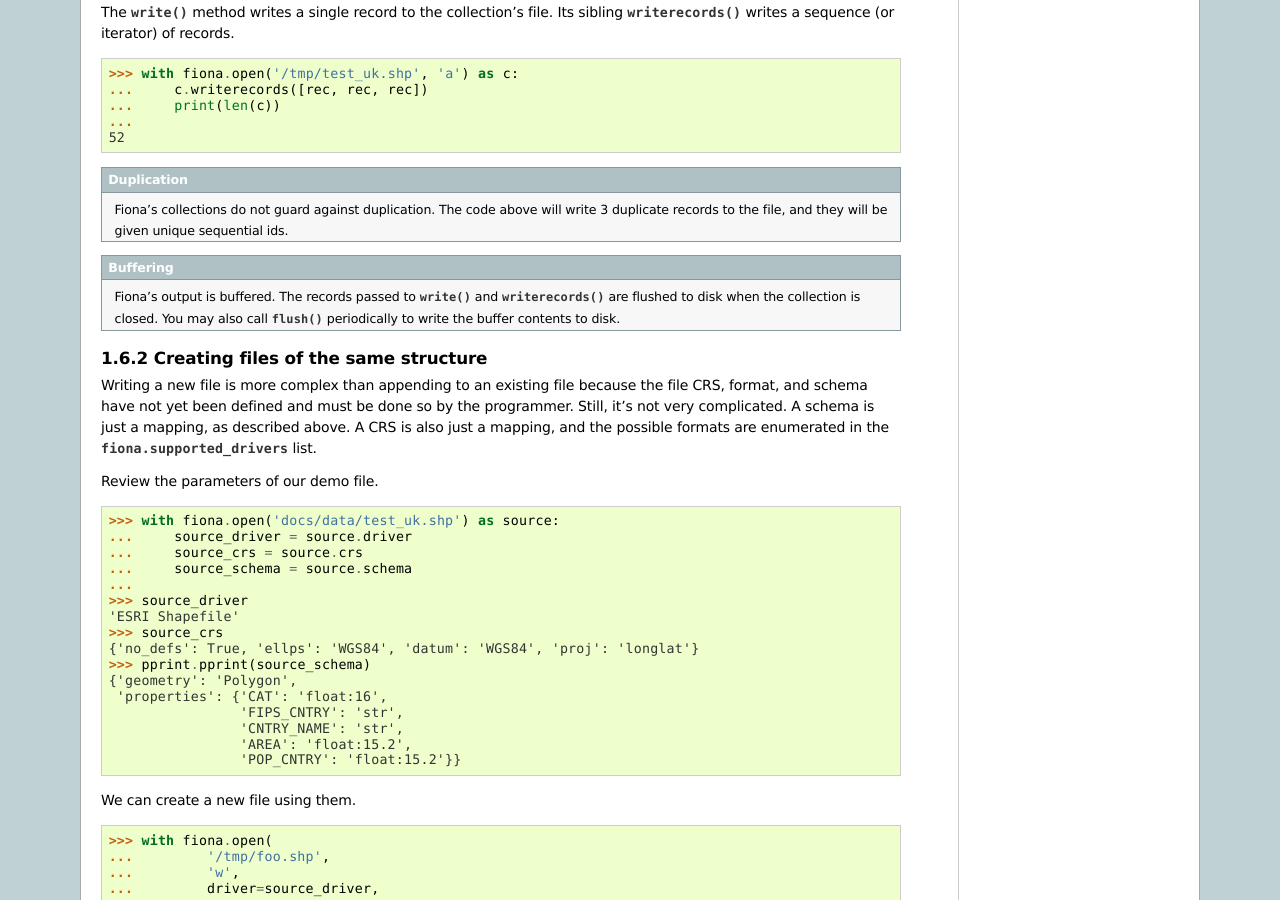
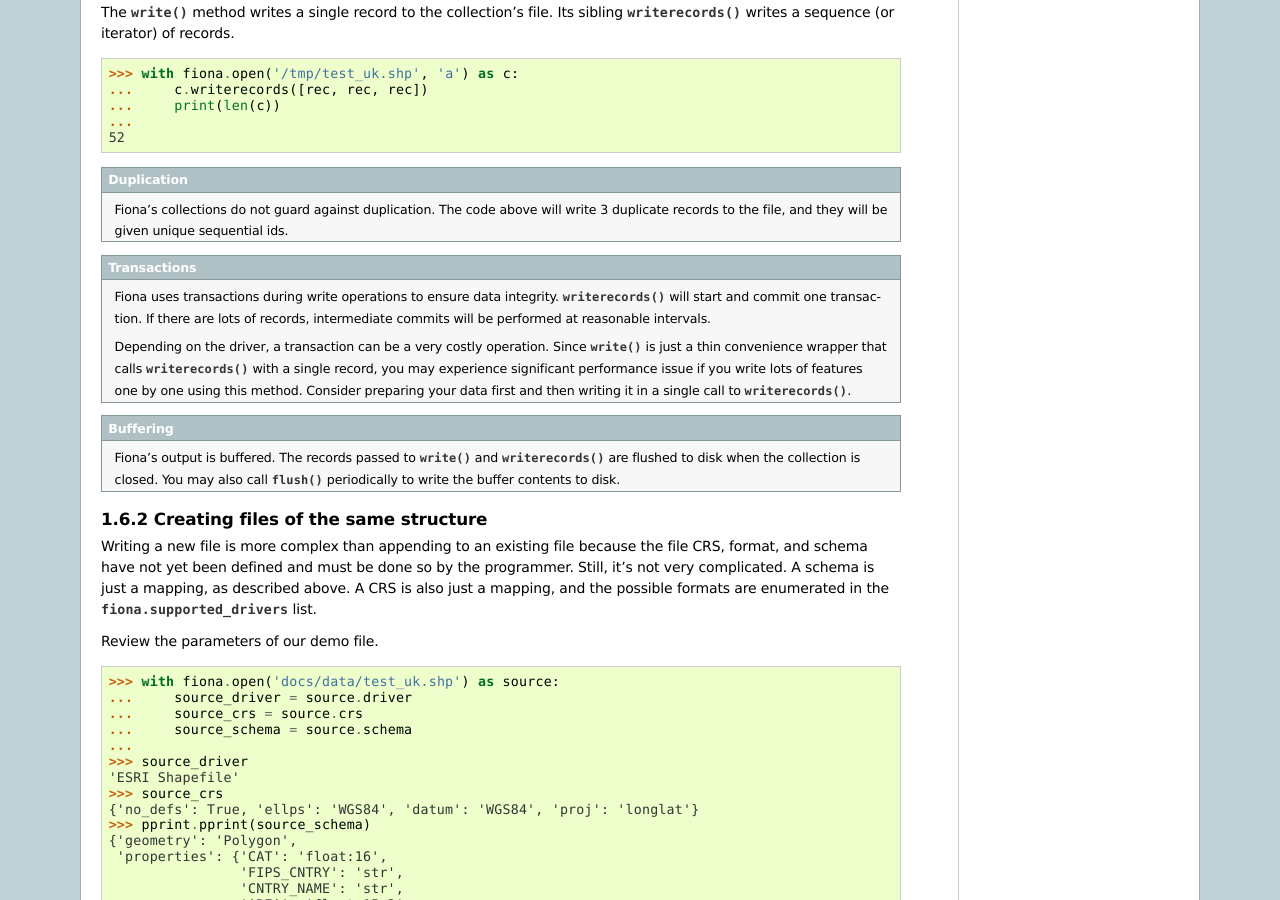
Before and after one commit to Toblerity/Fiona, a Sphinx documentation site: the page built from docs/manual.rst, in a window 1280 px wide and 900 px high, scrolled down 11189 px. Built offline with Sphinx 7.4.7, drawn with Linux system fonts in a browser that asks for light colours; pages that are not in the unit, such as notebooks, are missing from menus.

Commit message:
DOC: Mention unique transaction per collection.write() (#791)
* DOC: Mention unique transaction per collection.write()

As a hint to the Fiona-using programmer in the docstring

* DOC: Mention unique transaction per collection.write()

As a note for everyone to see in the manual

```diff
--- a/docs/manual.rst
+++ b/docs/manual.rst
@@ -815,6 +815,20 @@ iterator) of records.
    write 3 duplicate records to the file, and they will be given unique
    sequential ids.
 
+.. admonition:: Transactions
+
+   Fiona uses transactions during write operations to ensure data integrity.
+   :py:meth:`writerecords` will start and commit one transaction. If there
+   are lots of records, intermediate commits will be performed at reasonable
+   intervals.
+
+   Depending on the driver, a transaction can be a very costly operation.
+   Since :py:meth:`write` is just a thin convenience wrapper that calls
+   :py:meth:`writerecords` with a single record, you may experience significant
+   performance issue if you write lots of features one by one using this method.
+   Consider preparing your data first and then writing it in a single call to
+   :py:meth:`writerecords`.
+
 .. admonition:: Buffering
 
    Fiona's output is buffered. The records passed to :py:meth:`write` and
```
Also changed, not shown: 1 other file.
